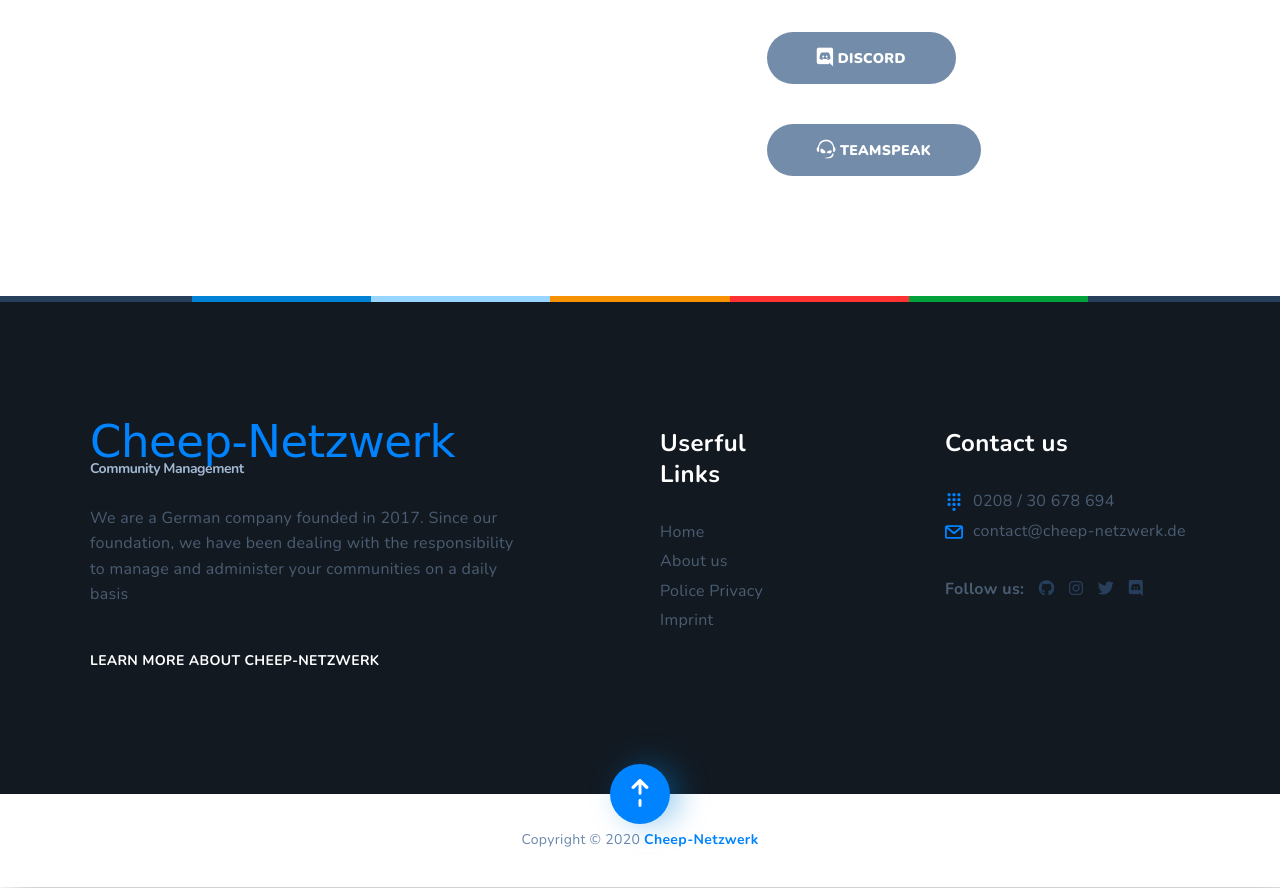
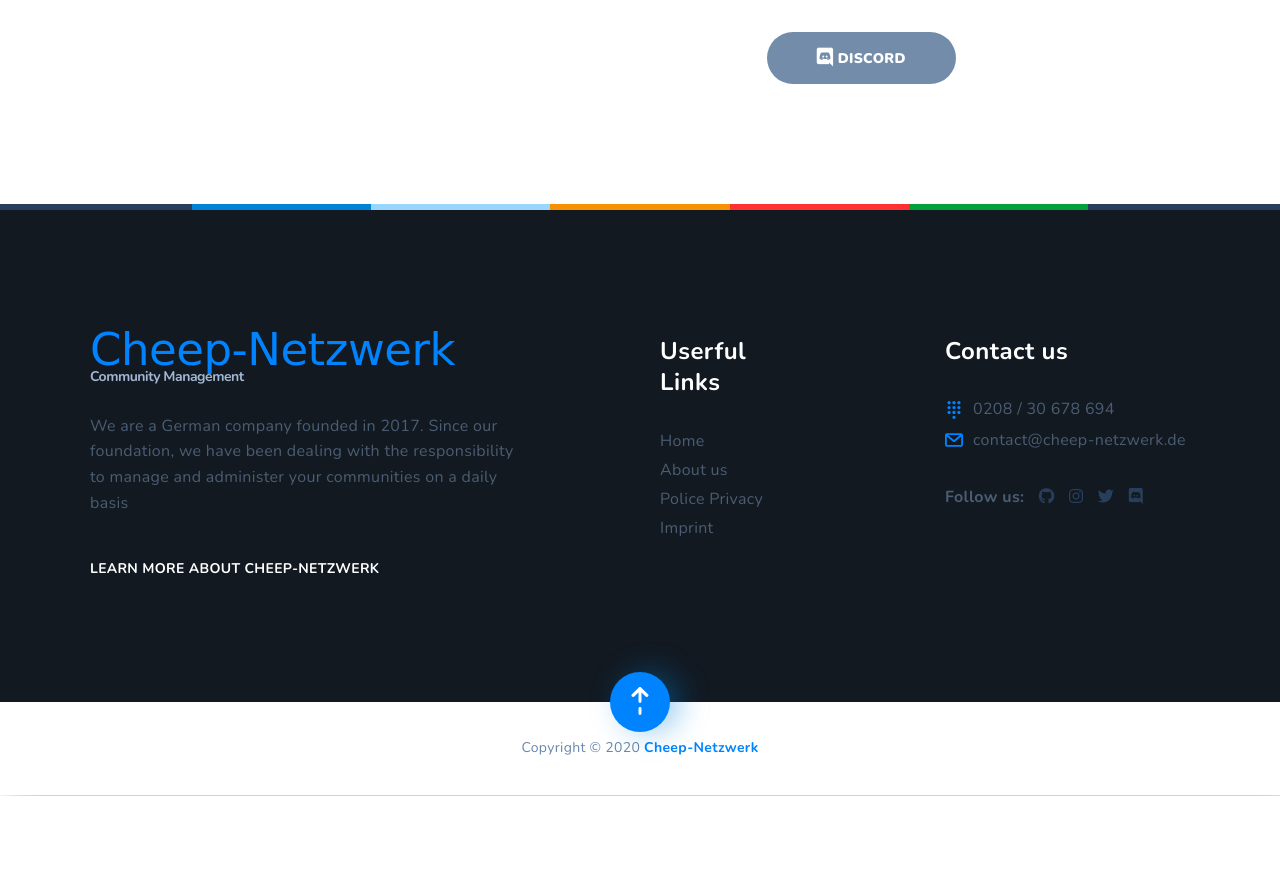
Before and after one commit to Cheep-Netzwerk/Website, a plain HTML site: page contact.html in a window 1280 px wide. Shown: the part 2285-3173 px from the top of the page. After the commit the page ends 3081 px from the top, so only its background shows below. Drawn offline with nearby package versions, Linux system fonts and the light colour scheme; a web font is replaced by a local one.

Commit message:
Update contact.html

```diff
--- a/contact.html
+++ b/contact.html
@@ -666,9 +666,9 @@
 					<a href="#" class="btn btn--grey btn--with-shadow js-message-popup cd-nav-trigger">
 						<i class="fab fa-discord fa-lg"></i> Discord
 					</a>
-                    <a href="#" class="btn btn--grey btn--with-shadow js-message-popup cd-nav-trigger">
+                    <!--<a href="#" class="btn btn--grey btn--with-shadow js-message-popup cd-nav-trigger">
 						<i class="fab fa-teamspeak fa-lg"></i> Teamspeak
-					</a>
+					</a>-->
 				</div>
 
 			</div>
```
